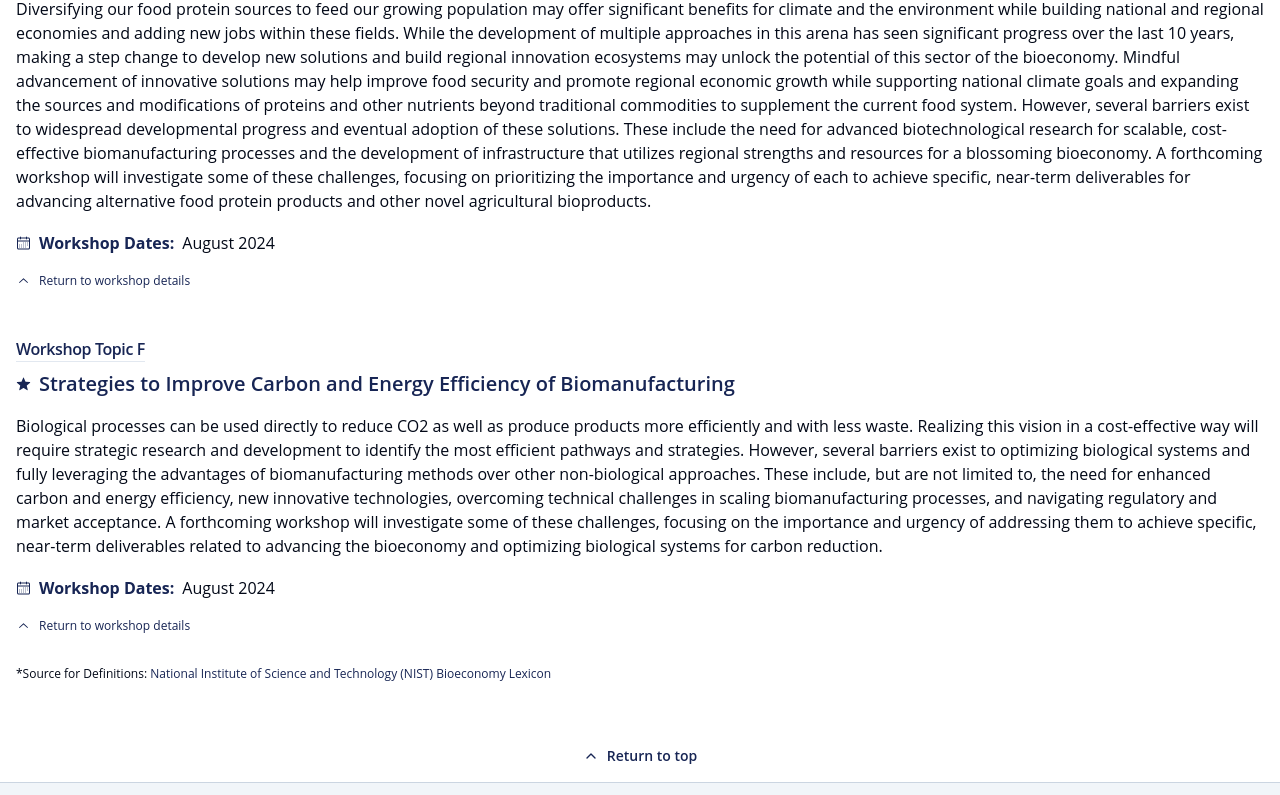
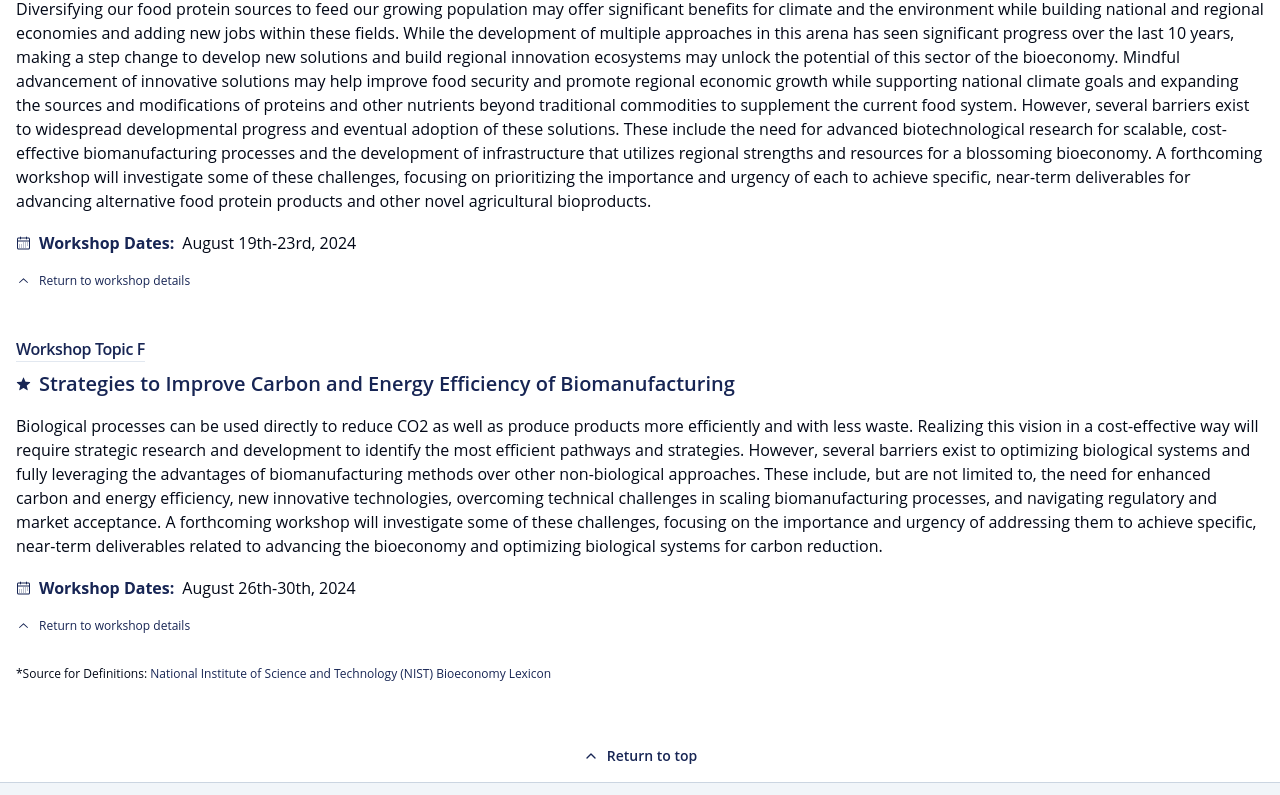
Before and after one commit to ZachStapletonJones/casa-bio, a Next.js app: page / in a window 1280 px wide. Shown: the part 2189-2984 px from the top of the page. Built offline with nearby package versions, Linux system fonts and the light colour scheme.

Commit message:
dates for workshops - patch 1

```diff
--- a/data/workshop-topics.ts
+++ b/data/workshop-topics.ts
@@ -20,7 +20,7 @@ export const workshopTopic: WorkshopTopicObject = [
     id: "B",
     title: "Accelerated Breeding for All Economically Important Crops and Animals",
     description: "Fueled by National Agricultural Genome Initiatives, innovative breeding methods are transforming the development of economically important crops and animals, promising significant advances in agricultural productivity and sustainability. However, multiple barriers exist to the widespread implementation of such approaches. These include the need for substantial investment in advanced tools and technologies, gaps in critical infrastructure, regulatory challenges, and concerns about the long-term ecological and genetic impacts, to name a few. A forthcoming workshop will investigate some of these challenges, focusing on the urgent need to find enabling solutions to achieve specific deliverables related to accelerated breeding.",
-    dates: "August 2024"
+    dates: "August 12th-16th, 2024"
   },
   {
     //WorkshopTopic 3
@@ -34,21 +34,21 @@ export const workshopTopic: WorkshopTopicObject = [
     id: "D",
     title: "Enabling Resilient Biobased Supply Chains",
     description: "Enabling resilient biobased supply chains for energy, chemicals, materials, and foods has the potential to simultaneously address economic, technical, environmental, and societal challenges, particularly through the development of strategic future-facing product/biomass supply chains. However, several barriers exist to the widespread implementation of new solutions. These include, but are not limited to, the need for substantial investment in: (1) advanced feedstock (raw material) production systems, (2) scale-up and demonstration of logistics and conversion technology integration, (3) gaps in end-market readiness, and (4) the need for robust policy support and societal acceptance. A forthcoming workshop will investigate key challenges, focusing on the importance and urgency of devising solutions to achieve specific, near-term deliverables related to advancing biobased supply chains.",
-    dates: "August 2024"
+    dates: "August 19th-23rd, 2024"
   },
   {
     //WorkshopTopic 5
     id: "E",
     title: "Food Protein Diversification",
     description: "Diversifying our food protein sources to feed our growing population may offer significant benefits for climate and the environment while building national and regional economies and adding new jobs within these fields. While the development of multiple approaches in this arena has seen significant progress over the last 10 years, making a step change to develop new solutions and build regional innovation ecosystems may unlock the potential of this sector of the bioeconomy. Mindful advancement of innovative solutions may help improve food security and promote regional economic growth while supporting national climate goals and expanding the sources and modifications of proteins and other nutrients beyond traditional commodities to supplement the current food system. However, several barriers exist to widespread developmental progress and eventual adoption of these solutions. These include the need for advanced biotechnological research for scalable, cost-effective biomanufacturing processes and the development of infrastructure that utilizes regional strengths and resources for a blossoming bioeconomy. A forthcoming workshop will investigate some of these challenges, focusing on prioritizing the importance and urgency of each to achieve specific, near-term deliverables for advancing alternative food protein products and other novel agricultural bioproducts.",
-    dates: "August 2024"
+    dates: "August 19th-23rd, 2024"
   },
   {
     //WorkshopTopic 6
     id: "F",
     title: "Strategies to Improve Carbon and Energy Efficiency of Biomanufacturing",
     description: "Biological processes can be used directly to reduce CO2 as well as produce products more efficiently and with less waste. Realizing this vision in a cost-effective way will require strategic research and development to identify the most efficient pathways and strategies. However, several barriers exist to optimizing biological systems and fully leveraging the advantages of biomanufacturing methods over other non-biological approaches. These include, but are not limited to, the need for enhanced carbon and energy efficiency, new innovative technologies, overcoming technical challenges in scaling biomanufacturing processes, and navigating regulatory and market acceptance. A forthcoming workshop will investigate some of these challenges, focusing on the importance and urgency of addressing them to achieve specific, near-term deliverables related to advancing the bioeconomy and optimizing biological systems for carbon reduction.",
-    dates: "August 2024"
+    dates: "August 26th-30th, 2024"
   },
 
 
```
